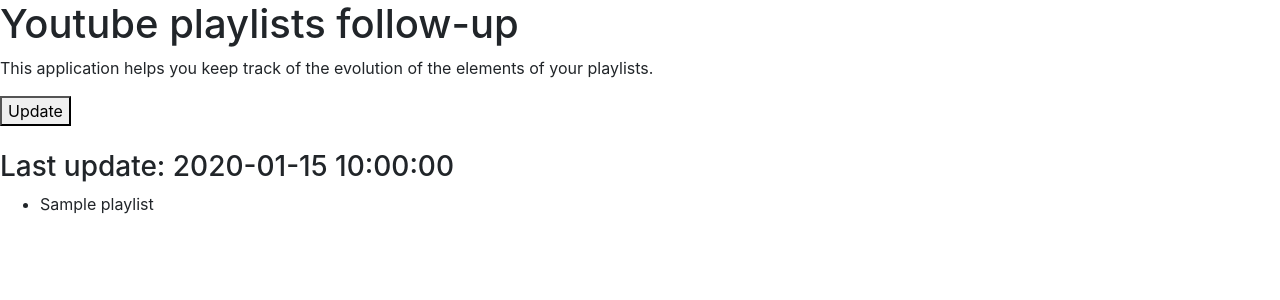
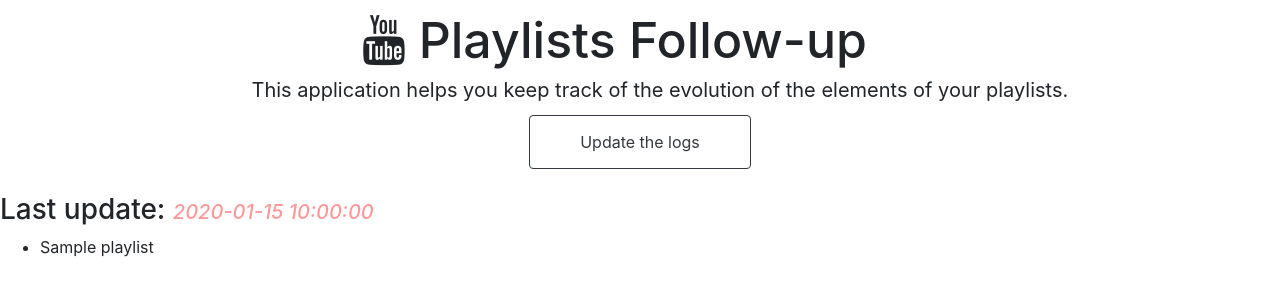
Before and after one commit to lohiermichael/youtube-playlists-follow-up, a Flask app: template templates/index.html in a window 1280 px wide. Shown: the part 78-378 px from the top of the page. Run offline with Flask 2, Linux system fonts and the light colour scheme; the template is opened without the code that fills it: most values are stand-ins (such as "Sample title", 1, 10 or a date in 2020); some libraries are stand-ins or nearby versions.

Commit message:
Make first design header

```diff
--- a/templates/base.html
+++ b/templates/base.html
@@ -8,12 +8,6 @@
     <link rel="stylesheet" href="https://stackpath.bootstrapcdn.com/bootstrap/4.5.2/css/bootstrap.min.css"
         integrity="sha384-JcKb8q3iqJ61gNV9KGb8thSsNjpSL0n8PARn9HuZOnIxN0hoP+VmmDGMN5t9UJ0Z" crossorigin="anonymous">
     <!-- <link rel="stylesheet" type='text/css' href="{{url_for('static', filename='css/main.css')}}"> -->
-    <style>
-        .playlistName:hover {
-            color: blue;
-            cursor: pointer;
-        }
-    </style>
     <title>Youtube Playlists follow-up</title>
 </head>
 
--- a/templates/index.html
+++ b/templates/index.html
@@ -1,15 +1,63 @@
 {% extends 'base.html' %}
 {% block content %}
-<h1>Youtube playlists follow-up</h1>
-<p>This application helps you keep track of the evolution of the elements of your playlists.</p>
-<!-- <button id="displayData" class="hidden">See your data</button> -->
-<form action="#" method="POST">
-    <button id="updateButton">Update </button>
-</form>
+<style>
+    #introduction {
+        white-space: nowrap;
+
+    }
+
+    #appTitle {
+        width: 50%;
+        margin: 0 auto;
+        font-size: 50px;
+        margin-top: 10px;
+    }
+
+    #appDescription {
+        width: 70%;
+        margin: 0 auto;
+        font-size: 20px;
+        margin-top: 5px;
+    }
+
+    #updateButton {
+        display: block;
+        width: 20%;
+        margin: 0 auto;
+        padding: 14px 28px;
+        font-size: 16px;
+        cursor: pointer;
+        text-align: center;
+        margin-top: 10px;
+
+    }
+
+    #lastUpdateTime {
+        font-size: 20px;
+        color: #ff9999;
+    }
+
+
+    .playlistName:hover {
+        color: blue;
+        cursor: pointer;
+    }
+</style>
+
+<div id="introduction" class="container">
+    <h1 id="appTitle">
+        <i class="fa fa-youtube"></i>
+        Playlists Follow-up</h1>
+    <p id="appDescription">This application helps you keep track of the evolution of the elements of your playlists.</p>
+    <!-- <button id="displayData" class="hidden">See your data</button> -->
+    <form action="#" method="POST">
+        <button id="updateButton" class="btn btn-outline-dark">Update the logs</button>
+    </form>
+</div>
 
 <br>
 
-<h3>Last update: {{ latest_data.update_time}}</h3>
+<h3>Last update: <em id=lastUpdateTime>{{ latest_data.update_time}}</em></h3>
 
 <!-- Latest update data -->
 <div>
```
